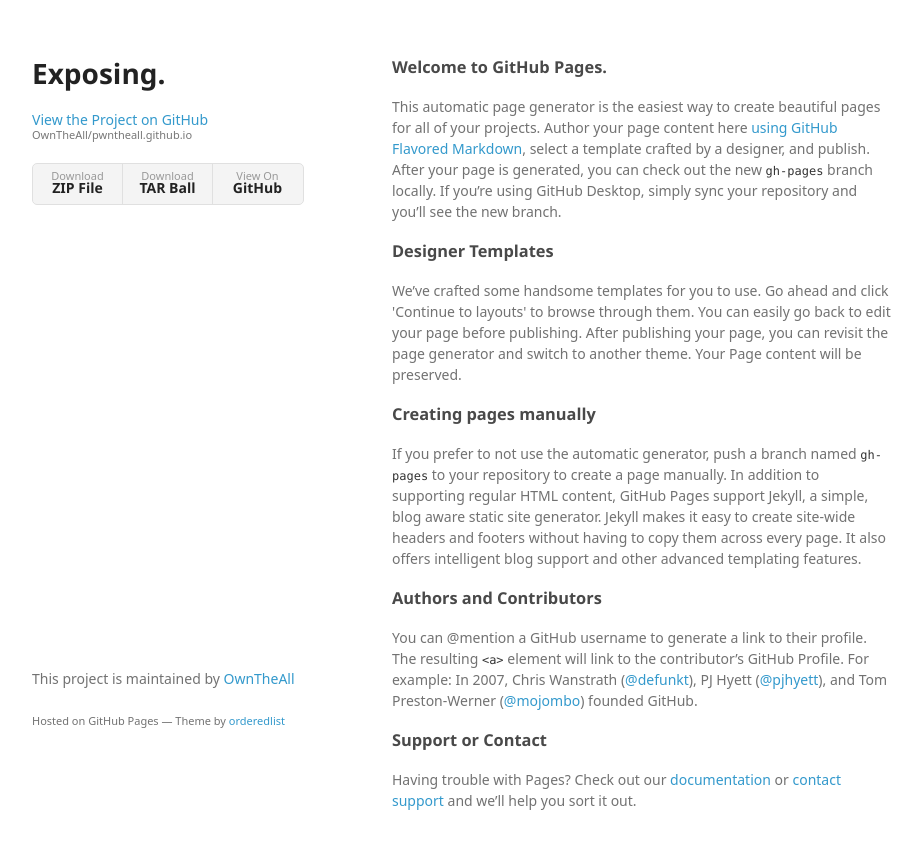
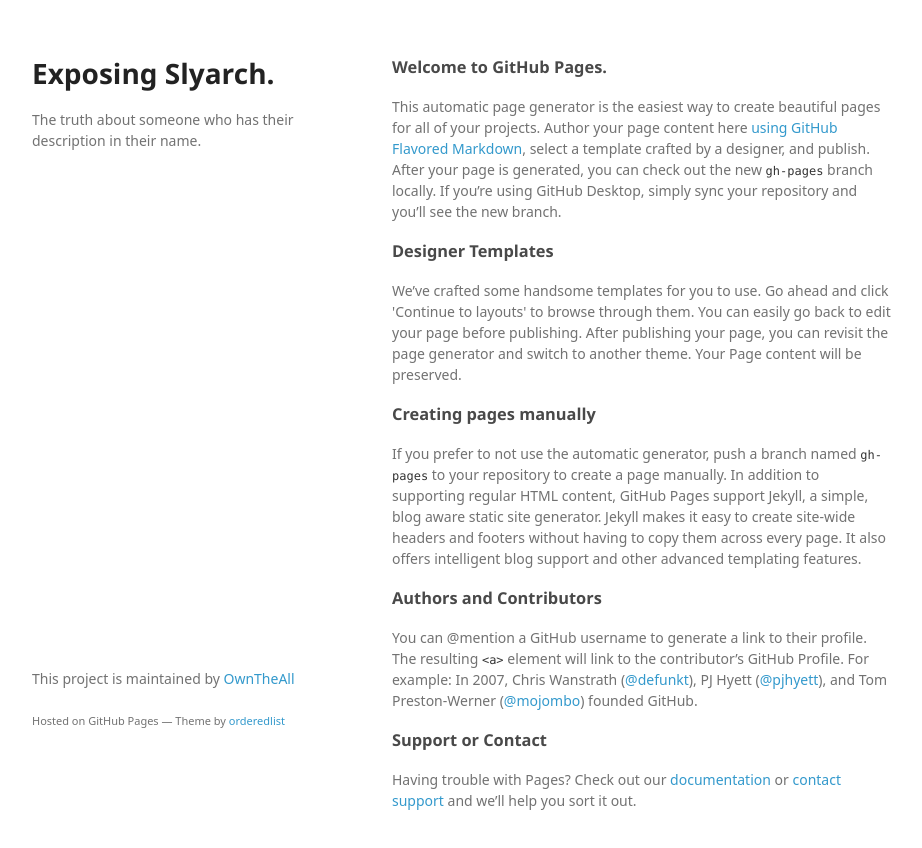
Before and after one commit to OwnTheAll/owntheall.github.io, a plain HTML site: page index.html in a window 1280 px wide. Shown: the whole page, without its empty margins (178-1100 px from the left). Drawn offline with Linux system fonts and the light colour scheme; a web font is replaced by a local one.

Commit message:
Update index.html

```diff
--- a/index.html
+++ b/index.html
@@ -15,17 +15,8 @@
   <body>
     <div class="wrapper">
       <header>
-        <h1>Exposing.</h1></h1>
-        <p></p>
-
-        <p class="view"><a href="https://github.com/OwnTheAll/pwntheall.github.io">View the Project on GitHub <small>OwnTheAll/pwntheall.github.io</small></a></p>
-
-
-        <ul>
-          <li><a href="https://github.com/OwnTheAll/pwntheall.github.io/zipball/master">Download <strong>ZIP File</strong></a></li>
-          <li><a href="https://github.com/OwnTheAll/pwntheall.github.io/tarball/master">Download <strong>TAR Ball</strong></a></li>
-          <li><a href="https://github.com/OwnTheAll/pwntheall.github.io">View On <strong>GitHub</strong></a></li>
-        </ul>
+        <h1>Exposing Slyarch.</h1>
+        <p>The truth about someone who has their description in their name.</p>
       </header>
       <section>
         <h3>
```
